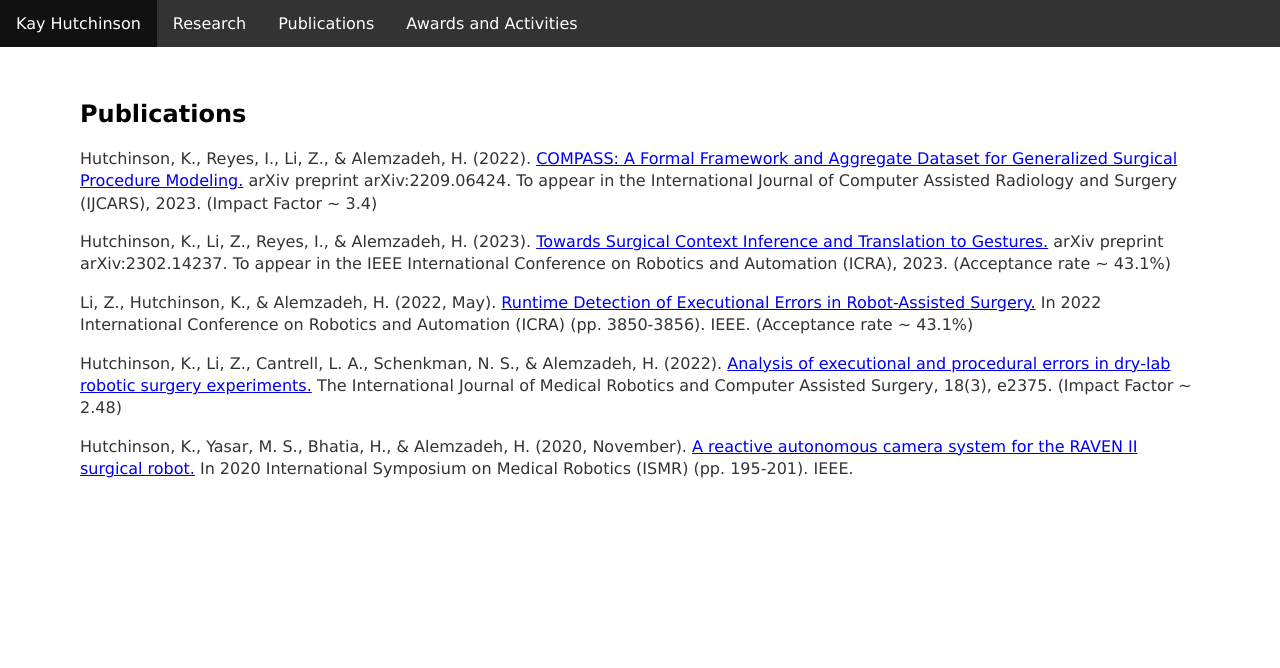
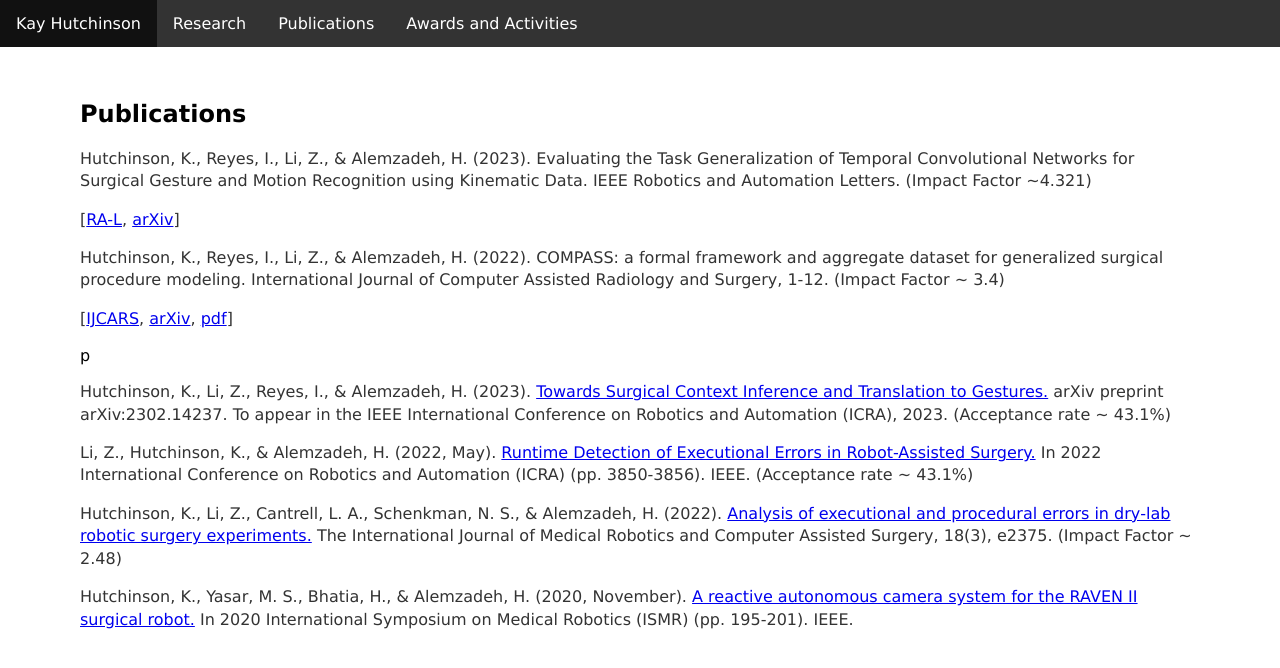
Before and after one commit to kch4fk/kch4fk.github.io, a Jekyll site: the page built from publications/index.html, in a window 1280 px wide. Shown: the top 668 px of the page. Built offline with Jekyll 4.4.1, drawn with Linux system fonts in a browser that asks for light colours.

Commit message:
Update index.html

```diff
--- a/publications/index.html
+++ b/publications/index.html
@@ -5,7 +5,11 @@ title: "Publications"
 <div class="content">
 	<h2>Publications</h2>
 
-	<p>Hutchinson, K., Reyes, I., Li, Z., & Alemzadeh, H. (2022). <a href="/papers/COMPASS_1_accepted.pdf">COMPASS: A Formal Framework and Aggregate Dataset for Generalized Surgical Procedure Modeling.</a> arXiv preprint arXiv:2209.06424. To appear in the International Journal of Computer Assisted Radiology and Surgery (IJCARS), 2023. (Impact Factor ~ 3.4)</p>
+	<p>Hutchinson, K., Reyes, I., Li, Z., & Alemzadeh, H. (2023). Evaluating the Task Generalization of Temporal Convolutional Networks for Surgical Gesture and Motion Recognition using Kinematic Data. IEEE Robotics and Automation Letters. (Impact Factor ~4.321)</p>
+	<p>[<a href="https://ieeexplore.ieee.org/abstract/document/10173628">RA-L</a>, <a href="https://arxiv.org/abs/2306.16577">arXiv</a>]</p>
+
+	<p>Hutchinson, K., Reyes, I., Li, Z., & Alemzadeh, H. (2022). COMPASS: a formal framework and aggregate dataset for generalized surgical procedure modeling. International Journal of Computer Assisted Radiology and Surgery, 1-12. (Impact Factor ~ 3.4)</p>
+	<p>[<a href="https://link.springer.com/article/10.1007/s11548-023-02922-1">IJCARS</a>, <a href="https://arxiv.org/abs/2209.06424">arXiv</a>, <a href="/papers/COMPASS_1_accepted.pdf">pdf</a>]</p>p
 
 	<p>Hutchinson, K., Li, Z., Reyes, I., & Alemzadeh, H. (2023). <a href="https://arxiv.org/abs/2302.14237&hl=en&sa=T&oi=gsb&ct=res&cd=0&d=3024976602289550185&ei=r-BTZK3_E8Kby9YPj9OqwAs&scisig=AGlGAw-7mq-6Eyf8KwAYtUFobeDu">Towards Surgical Context Inference and Translation to Gestures.</a> arXiv preprint arXiv:2302.14237. To appear in the IEEE International Conference on Robotics and Automation (ICRA), 2023. (Acceptance rate ~ 43.1%)</p>
 
```
